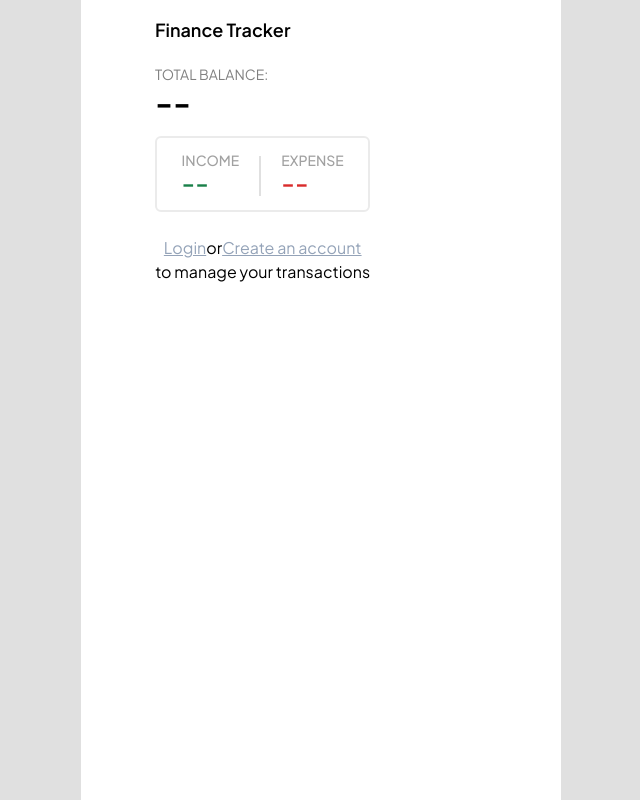
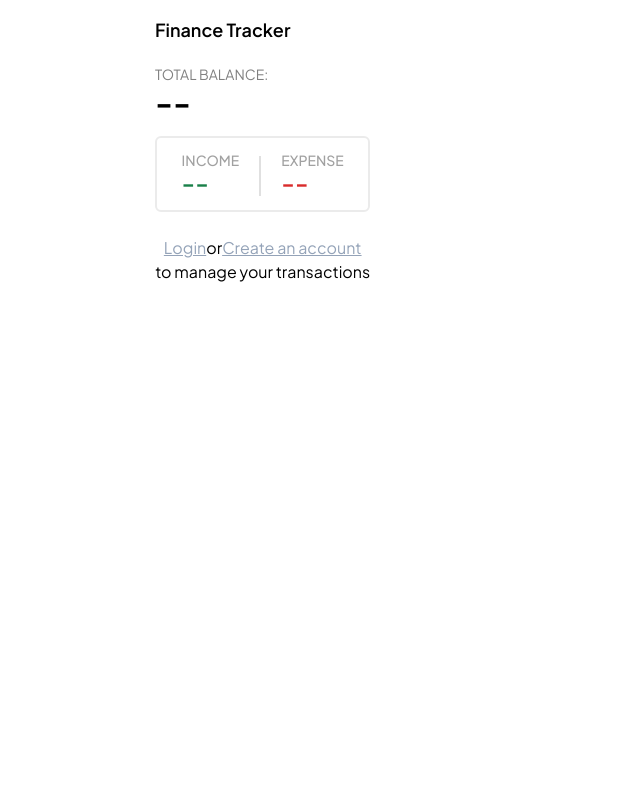
Before and after one commit to Faithful001/finance-tracker-app, a React (Vite) app in the folder frontend/: page / in a window 1280 px wide. Shown: the whole page, without its empty margins (319-959 px from the left). Built offline with nearby package versions, Linux system fonts and the light colour scheme.

Commit message:
changed the background to white

```diff
--- a/frontend/src/index.css
+++ b/frontend/src/index.css
@@ -3,7 +3,7 @@
 @tailwind utilities;
 
 body {
-  background: rgb(224, 224, 224);
+	background: white;
 	overflow-x: hidden;
 	/* font-family: 'Barlow', sans-serif; */
 	font-family: "Plus Jakarta Sans", sans-serif;
```
Lines whose indentation alone changed are shown as unchanged.
